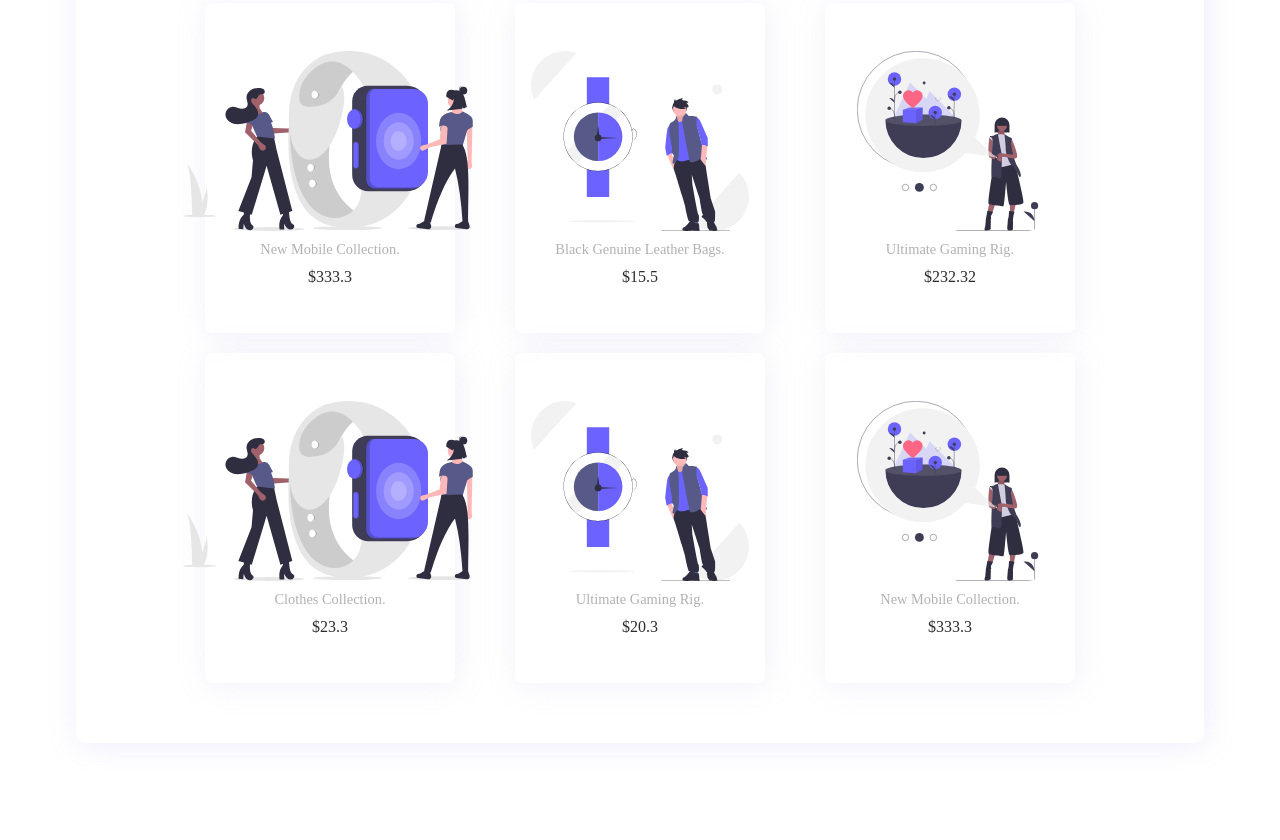
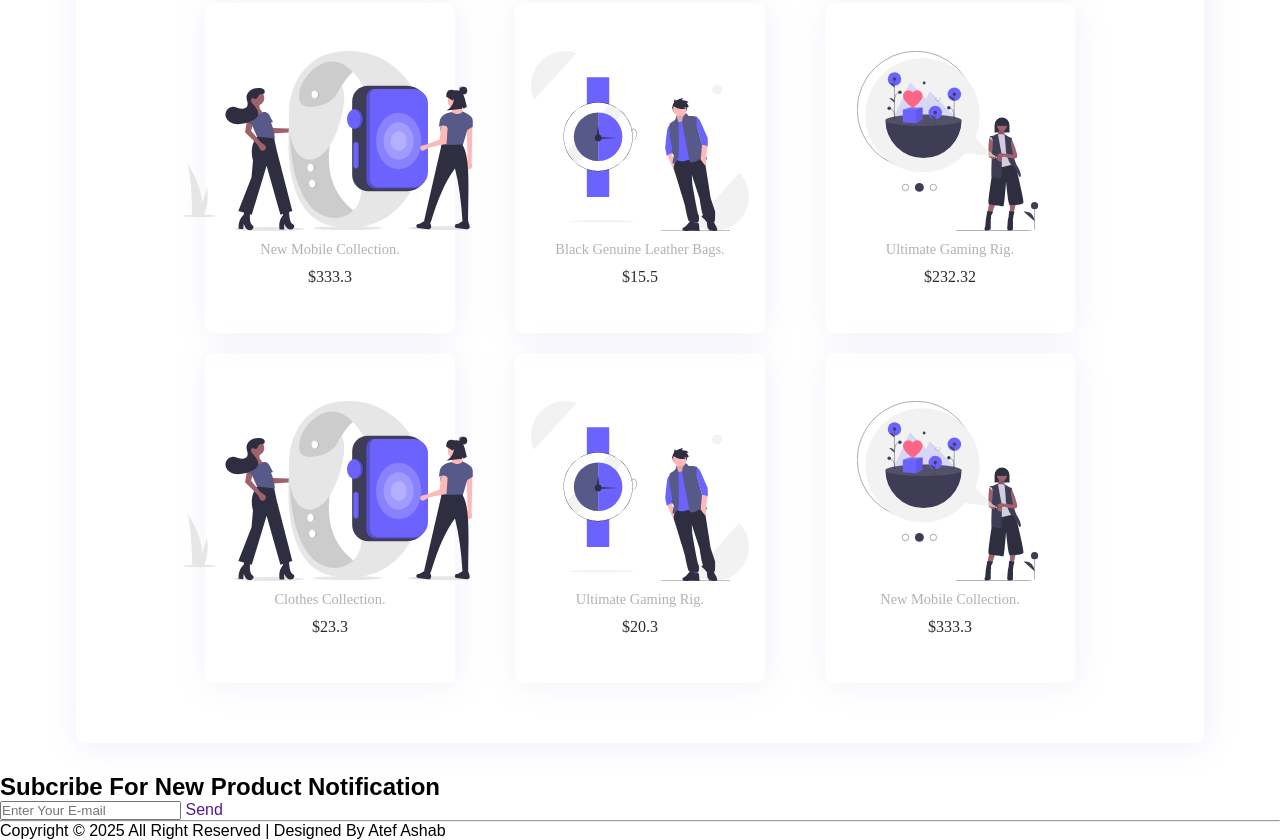
Before and after one commit to atef5922/Ecommerce-Website, a plain HTML site: page index.html in a window 1280 px wide. Shown: the part 2225-3065 px from the top of the page. Before the commit the page ends 2998 px from the top, so only its background shows below. Drawn offline with Linux system fonts and the light colour scheme.

Commit message:
Add notification and footer Section

```diff
--- a/index.html
+++ b/index.html
@@ -157,6 +157,22 @@
             </div>
         </div>
     </section>
+
+
+    <section class="Notification">
+        <h1>
+            Subcribe For New Product Notification
+        </h1>
+
+        <div class="MotificationSearch">
+            <input type="email" placeholder="Enter Your E-mail">
+            <a href="" class="notificationButton">Send</a>
+        </div>
+    </section>
+
+    <hr>
+    <footer>
+        <p>Copyright &copy; 2025 All Right Reserved | Designed By Atef Ashab</p>
 </body>
 
 </html>
```
